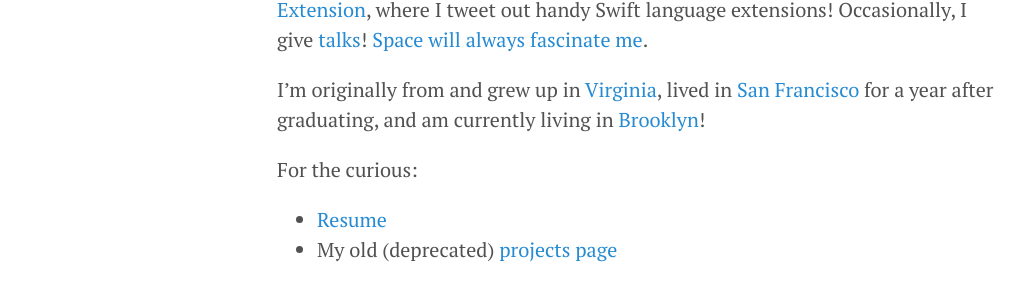
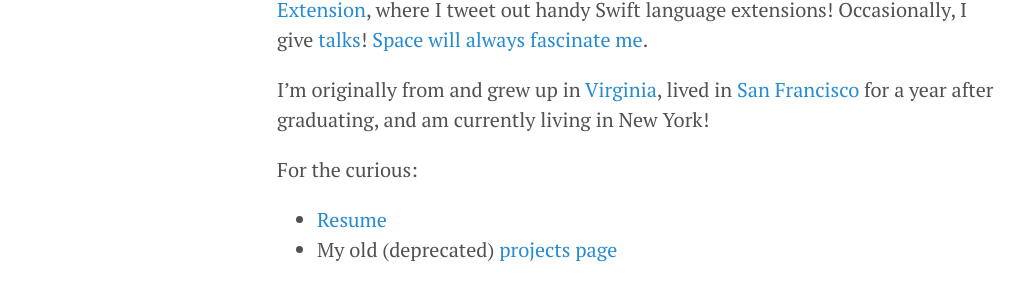
Before and after one commit to rvsrvs/jasdev.github.io, a Jekyll site: the page built from about.md, in a window 1280 px wide. Shown: the part 457-742 px from the top of the page, without its empty margins (3-1028 px from the left). Built offline with Jekyll 4.4.1, drawn with Linux system fonts in a browser that asks for light colours.

Commit message:
Updates location to NY

```diff
--- a/about.md
+++ b/about.md
@@ -7,7 +7,7 @@ Hi, my name is Jasdev Singh! I'm an engineer who loves building APIs and iOS app
 
 I've previously worked at [Imgur](http://imgur.com) as an API and iOS engineer and spent time building side projects at the [Recurse Center](https://www.recurse.com). Before that, I interned at Twitter (in the [KPCB Fellow '13 Class](http://kpcbfellows.com)), [Fitocracy](https://www.fitocracy.com), and Microsoft. I was one of the founders of UVa's [first student hackathon](http://hackuva.io) and also studied math and computer science there (SEAS '14). In my free time, I love building [habits](https://www.coach.me/users/3140daf3d432d7f0065b), [bhangra](https://youtu.be/vXgF-Ezg78c?t=15s), reading, and following [corgi accounts](https://www.instagram.com/zoeydacorgi/) on Instagram. Also, I run a fun account called [Public Extension](https://twitter.com/publicextension), where I tweet out handy Swift language extensions! Occasionally, I give [talks](https://github.com/Jasdev/talks)! [Space will always fascinate me](https://twitter.com/jasdev/status/428517906813423616).
 
-I'm originally from and grew up in [Virginia](http://en.wikipedia.org/wiki/Fairfax_Station,_Virginia), lived in [San Francisco](http://en.wikipedia.org/wiki/San_Francisco) for a year after graduating, and am currently living in [Brooklyn](https://en.wikipedia.org/wiki/Brooklyn)!
+I'm originally from and grew up in [Virginia](http://en.wikipedia.org/wiki/Fairfax_Station,_Virginia), lived in [San Francisco](http://en.wikipedia.org/wiki/San_Francisco) for a year after graduating, and am currently living in New York!
 
 For the curious:
 
--- a/index.html
+++ b/index.html
@@ -5,7 +5,7 @@ title: Home
 
 <h2 class="index-heading">About</h2>
 
-I'm an engineer, writer, and reader in Brooklyn who is endlessly fascinated by human performance, cognitive science, and behavior change.
+I'm an engineer, writer, and reader in New York who is endlessly fascinated by human performance, cognitive science, and behavior change.
 
 <br/>
 <br/>
```
